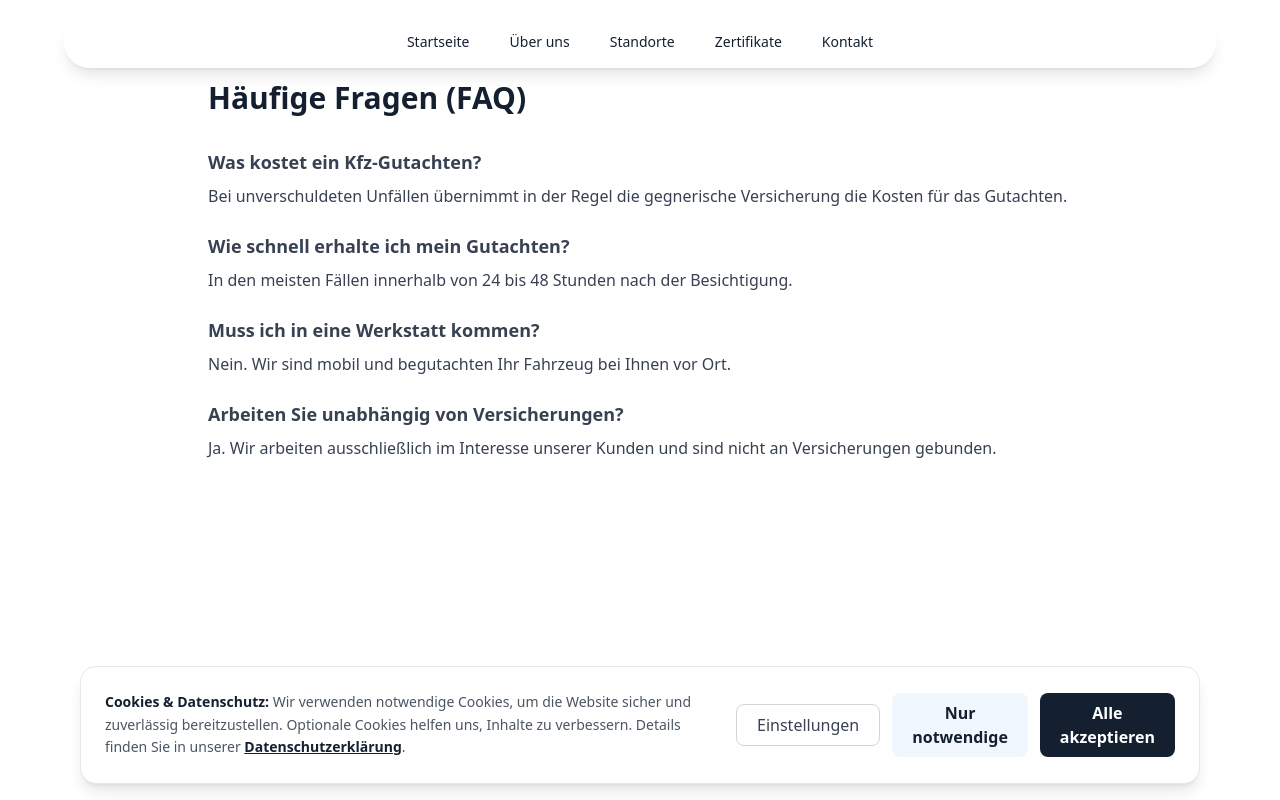
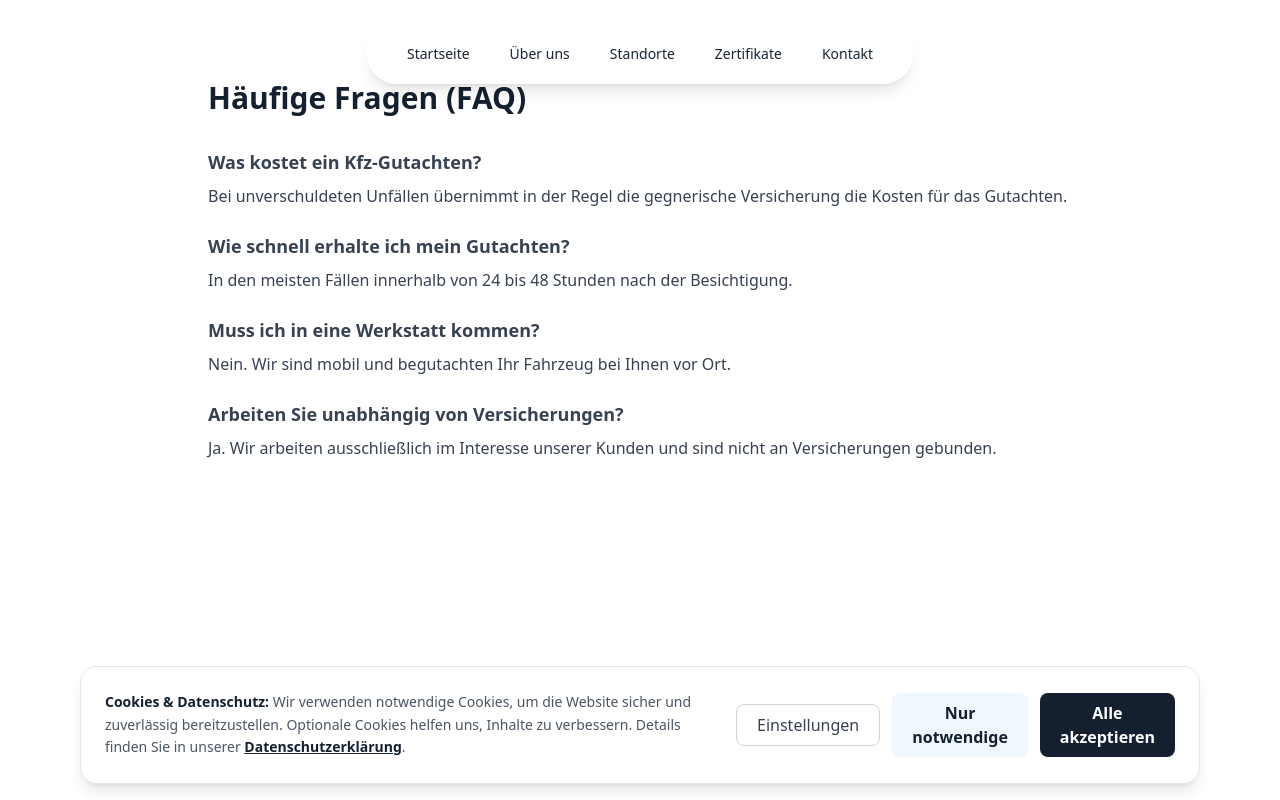
Before and after one commit to Mo-167/azami-kfz-gutachten, a React (Vite) app: page /faq in a window 1280 px wide. Shown: the top 800 px of the page. Built offline with nearby package versions, Linux system fonts and the light colour scheme.

Commit message:
Navbar Mobile Device V3

```diff
--- a/src/components/Navbar.tsx
+++ b/src/components/Navbar.tsx
@@ -7,6 +7,7 @@ export default function Navbar() {
   const navigate = useNavigate();
 
   const [mobileOpen, setMobileOpen] = useState(false);
+  const [scrolled, setScrolled] = useState(false);
 
   const isActive = (path: string) => {
     if (path === "/") return location.pathname === "/";
@@ -70,11 +71,27 @@ export default function Navbar() {
     return () => window.removeEventListener("keydown", onKeyDown);
   }, []);
 
+  // Desktop Navbar: beim Scrollen nur in der BREITE schrumpfen + transparenter
+  useEffect(() => {
+    const onScroll = () => setScrolled(window.scrollY > 40);
+    onScroll();
+    window.addEventListener("scroll", onScroll, { passive: true });
+    return () => window.removeEventListener("scroll", onScroll);
+  }, []);
+
+  // ✅ Alte Größe aus deinem alten Code: px-6 py-3 (Desktop)
+  // ✅ Beim Scrollen: NUR px kleiner, Höhe bleibt gleich (py-3 bleibt)
+  const desktopNavClass = [
+    "hidden md:block backdrop-blur-md shadow-lg rounded-full transition-all duration-300 ease-out",
+    scrolled ? "bg-white/70 px-4 py-3" : "bg-white/90 px-6 py-3",
+  ].join(" ");
+
   return (
-    <header className="fixed top-4 left-1/2 -translate-x-1/2 z-50 w-[calc(100%-1.5rem)] max-w-6xl">
-      {/* DESKTOP NAVBAR */}
-      <nav className="hidden md:block bg-white/90 backdrop-blur-md shadow-lg rounded-full px-5 py-2">
-        <ul className="flex items-center justify-center gap-2 text-sm font-medium text-heroBg">
+    <header className="fixed top-6 left-1/2 -translate-x-1/2 z-50 w-[calc(100%-1.5rem)] md:w-auto max-w-6xl">
+      {/* DESKTOP NAVBAR (alte Größe) */}
+      <nav className={desktopNavClass}>
+        <ul className="flex items-center gap-2 text-sm font-medium text-heroBg">
+          {/* Startseite -> immer zum Hero */}
           <li>
             <button
               onClick={goToHero}
@@ -126,6 +143,7 @@ export default function Navbar() {
             </Link>
           </li>
 
+          {/* Kontakt -> immer zum Kontaktbereich */}
           <li>
             <button
               onClick={goToContact}
@@ -139,9 +157,8 @@ export default function Navbar() {
       </nav>
 
       {/* MOBILE NAVBAR */}
-      <nav className="md:hidden bg-white/90 backdrop-blur-md shadow-lg rounded-full px-4 py-3">
+      <nav className="md:hidden bg-white/90 backdrop-blur-md shadow-lg rounded-2xl px-4 py-3">
         <div className="flex items-center justify-between">
-          {/* "Logo" / Brand */}
           <button
             onClick={goToHero}
             type="button"
@@ -151,7 +168,6 @@ export default function Navbar() {
             Azami
           </button>
 
-          {/* Hamburger */}
           <button
             onClick={() => setMobileOpen((v) => !v)}
             type="button"
@@ -163,7 +179,6 @@ export default function Navbar() {
           </button>
         </div>
 
-        {/* Mobile Menü Panel */}
         {mobileOpen && (
           <div className="mt-3 border-t border-gray-200 pt-3">
             <div className="grid gap-2 text-sm font-medium text-heroBg">
@@ -218,7 +233,6 @@ export default function Navbar() {
                 Kontakt
               </button>
 
-              {/* CTA Button im Mobile Menü */}
               <a
                 href="tel:+4917641759351"
                 className="mt-2 inline-flex items-center justify-center bg-heroBg text-white font-semibold px-4 py-3 rounded-xl shadow-md hover:opacity-90 transition"
```
